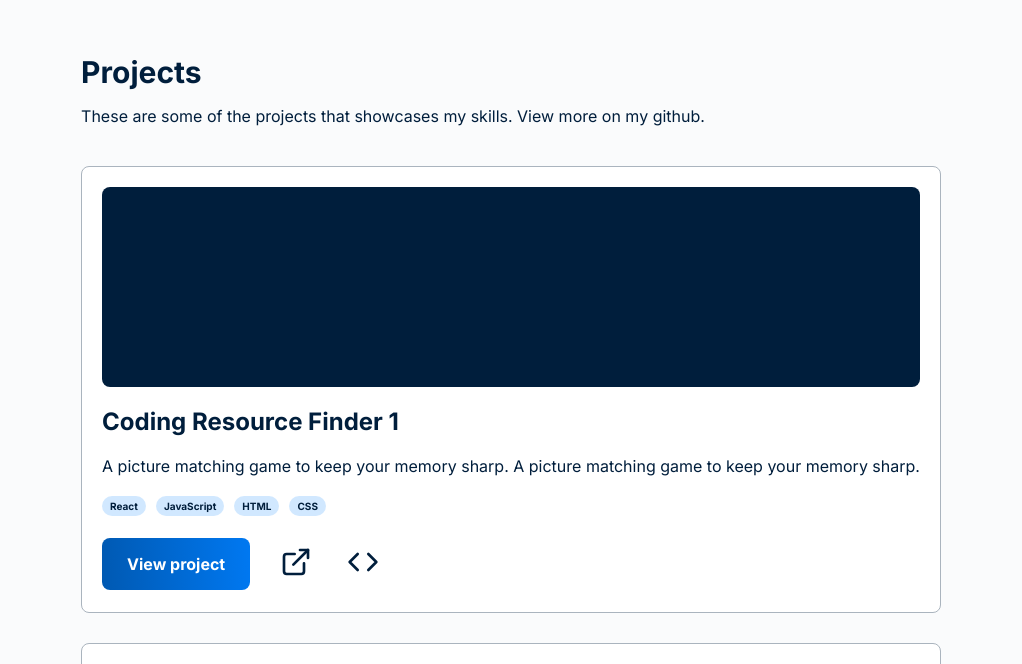
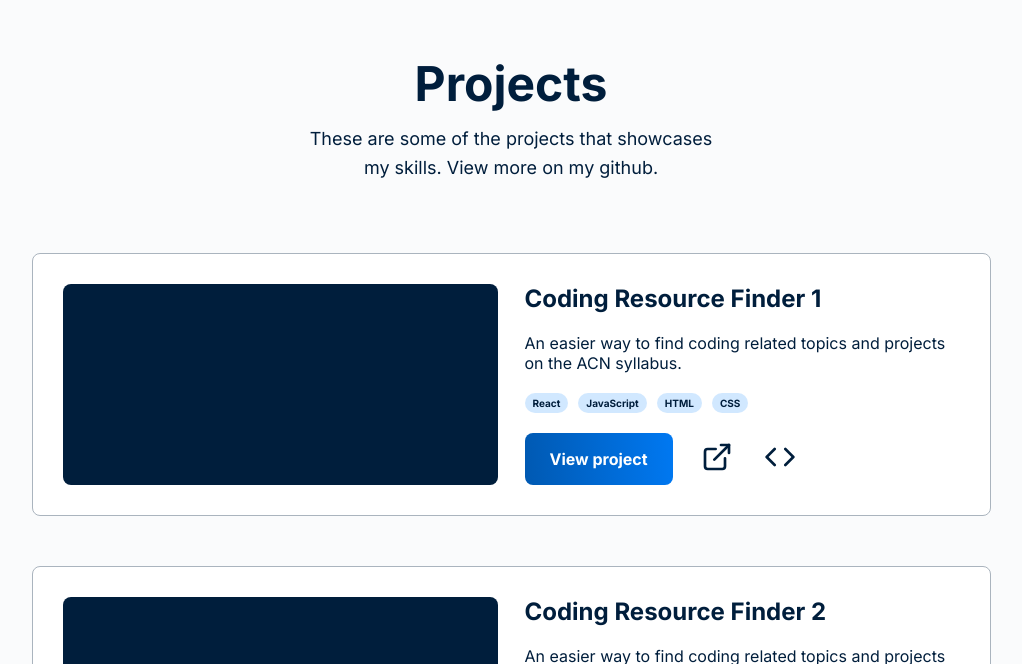
Before and after one commit to Ngoakor12/ngoako.dev, a React (Create React App) app: page / in a window 1280 px wide. Shown: the part 816-1480 px from the top of the page, without its empty margins (129-1151 px from the left). Built offline with nearby package versions, Linux system fonts and the light colour scheme.

Commit message:
style: improved projects section

```diff
--- a/src/App.css
+++ b/src/App.css
@@ -45,6 +45,11 @@ body {
   justify-content: center;
 }
 
+.horizontal-line {
+  align-self: flex-end;
+  width: 100%;
+}
+
 /* HERO */
 
 .hero {
@@ -68,7 +73,7 @@ body {
   font-size: 4rem;
   font-weight: 900;
   color: var(--dark-text);
-  max-width: 300px;
+  max-width: 350px;
 }
 
 .gradient {
@@ -145,13 +150,25 @@ button {
   background: transparent;
   cursor: pointer;
   border-radius: 8px;
-  padding: 10px;
+  padding: 8px;
 }
 
 .live-btn:hover,
 .code-btn:hover {
   color: var(--secondary-blue);
   background-color: var(--light-bg);
+}
+
+.live-btn:focus-visible,
+.code-btn:focus-visible {
+  outline: 3px solid var(--primary-blue);
+  /* background-color: var(--light-bg); */
+}
+
+.live-btn:active,
+.code-btn:active {
+  transform: scale(96%);
+  transform-origin: center;
 }
 
 .primary-btn:hover {
@@ -200,6 +217,10 @@ button {
   padding-top: 70px;
 }
 
+.projects-header {
+  max-width: 300px;
+}
+
 .projects-header-title {
   font-size: 3rem;
   font-weight: 700;
@@ -224,6 +245,16 @@ button {
   padding: 20px;
   gap: 20px;
   background-color: white;
+  max-width: 350px;
+}
+
+.project:hover {
+  border: 1px solid #ffffff;
+  outline: 3px solid var(--secondary-blue);
+}
+
+.project:hover .project-title {
+  color: var(--secondary-blue);
 }
 
 .project-picture {
@@ -274,6 +305,19 @@ button {
 
   .hero-subtitle {
     max-width: 100%;
+  }
+
+  .projects {
+    /* max-width: 100%; */
+    align-items: center;
+  }
+  .project {
+    max-width: 100%;
+    /* align-items: center; */
+  }
+  .projects-header {
+    text-align: center;
+    max-width: 400px;
   }
 }
 
@@ -326,4 +370,44 @@ button {
     font-weight: 700;
     line-height: 125%;
   }
+
+  .project {
+    display: flex;
+    flex-direction: row;
+  }
+
+  .projects {
+    align-items: center;
+    gap: 70px;
+  }
+
+  .projects-header {
+    text-align: center;
+    max-width: 428px;
+  }
+  .projects-header-title {
+    font-size: 4.8rem;
+  }
+  .projects-header-description {
+    font-size: 1.8rem;
+    line-height: 160%;
+  }
+
+  .project {
+    gap: 27px;
+    padding: 30px;
+  }
+
+  .project-list {
+    gap: 50px;
+  }
+
+  .project-picture {
+    min-width: 435px;
+    height: 100%;
+  }
+
+  .project-details-wrapper {
+    min-width: 435px;
+  }
 }
--- a/src/App.js
+++ b/src/App.js
@@ -6,6 +6,7 @@ function App() {
   return (
     <div className="App">
       <Hero />
+      {/* <hr className="horizontal-line"/> */}
       <Projects />
     </div>
   );
--- a/src/components/Projects.js
+++ b/src/components/Projects.js
@@ -5,21 +5,21 @@ const projects = [
     coverImg: "",
     title: "Coding Resource Finder 1",
     description:
-      "A picture matching game to keep your memory sharp. A picture matching game to keep your memory sharp.",
+      "An easier way to find coding related topics and projects on the ACN syllabus.",
     technologies: ["React", "JavaScript", "HTML", "CSS"],
   },
   {
     coverImg: "",
     title: "Coding Resource Finder 2",
     description:
-      "A picture matching game to keep your memory sharp. A picture matching game to keep your memory sharp.",
+      "An easier way to find coding related topics and projects on the ACN syllabus.",
     technologies: ["React", "JavaScript", "HTML", "CSS"],
   },
   {
     coverImg: "",
     title: "Coding Resource Finder 3",
     description:
-      "A picture matching game to keep your memory sharp. A picture matching game to keep your memory sharp.",
+      "An easier way to find coding related topics and projects on the ACN syllabus.",
     technologies: ["React", "JavaScript", "HTML", "CSS"],
   },
 ];
```
